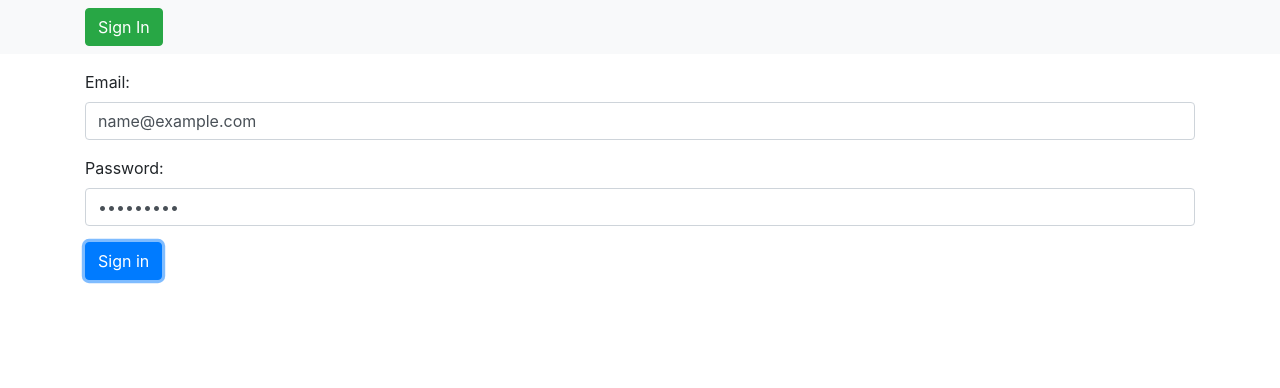
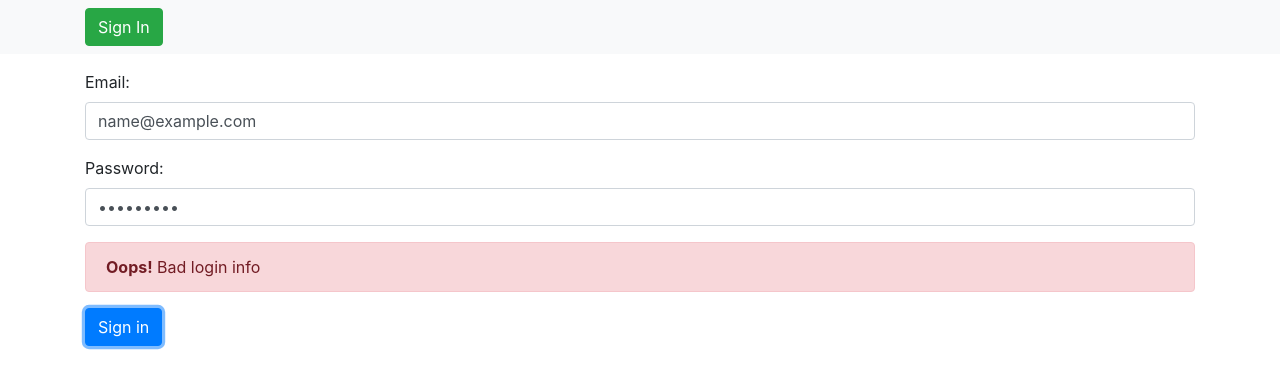
Before and after one commit to aviladev/react-auth, a React (Create React App) app: page /signin in a window 1280 px wide. Both pictures are taken after typing "name@example.com", "Sample123" into the empty fields and a click on the button "Sign in". Shown: the top 388 px of the page. Built offline with nearby package versions, Linux system fonts and the light colour scheme; no server answers.

Commit message:
Display errors on signin form

```diff
--- a/src/actions/index.js
+++ b/src/actions/index.js
@@ -1,6 +1,9 @@
 import axios from 'axios'
 
-import { AUTH_USER } from './types'
+import {
+  AUTH_USER,
+  AUTH_ERROR
+} from './types'
 
 const API_URL = 'http://localhost:8080'
 
@@ -16,6 +19,11 @@ export const signinUser = ({ email, password }, history) =>
 
       history.push('/feature')
     } catch (e) {
-      console.error(e)
+      dispatch(authError('Bad login info'))
     }
   }
+
+export const authError = error => ({
+  type: AUTH_ERROR,
+  payload: error
+})
--- a/src/actions/types.js
+++ b/src/actions/types.js
@@ -1,2 +1,3 @@
 export const AUTH_USER = 'AUTH_USER'
 export const UNAUTH_USER = 'UNAUTH_USER'
+export const AUTH_ERROR = 'AUTH_ERROR'
--- a/src/components/auth/Signin.js
+++ b/src/components/auth/Signin.js
@@ -25,8 +25,17 @@ class Signin extends Component {
     this.props.signinUser({ email, password }, this.props.history)
   }
 
+  renderAlert = (message) =>
+    message
+      ? (
+        <div className='alert alert-danger'>
+          <strong>Oops!</strong> {message}
+        </div>
+      )
+      : null
+
   render () {
-    const { handleSubmit } = this.props
+    const { handleSubmit, errorMessage } = this.props
 
     return (
       <form onSubmit={handleSubmit(this.handleFormSubmit)}>
@@ -49,12 +58,16 @@ class Signin extends Component {
             component={this.renderInput}
           />
         </fieldset>
+        {this.renderAlert(errorMessage)}
         <button type='submit' className='btn btn-primary'>Sign in</button>
       </form>
     )
   }
 }
 
+const mapStateToProps = ({ auth: { error } }) =>
+  ({ errorMessage: error })
+
 export default reduxForm({form: 'signin'})(
-  connect(null, { signinUser })(Signin)
+  connect(mapStateToProps, { signinUser })(Signin)
 )
--- a/src/reducers/auth.js
+++ b/src/reducers/auth.js
@@ -1,4 +1,8 @@
-import { AUTH_USER, UNAUTH_USER } from '../actions/types'
+import {
+  AUTH_USER,
+  UNAUTH_USER,
+  AUTH_ERROR
+} from '../actions/types'
 
 export default (state = {}, { type, payload }) => {
   switch (type) {
@@ -6,6 +10,8 @@ export default (state = {}, { type, payload }) => {
       return { ...state, authenticated: true }
     case UNAUTH_USER:
       return { ...state, authenticated: false }
+    case AUTH_ERROR:
+      return { ...state, error: payload }
     default:
       return state
   }
```
